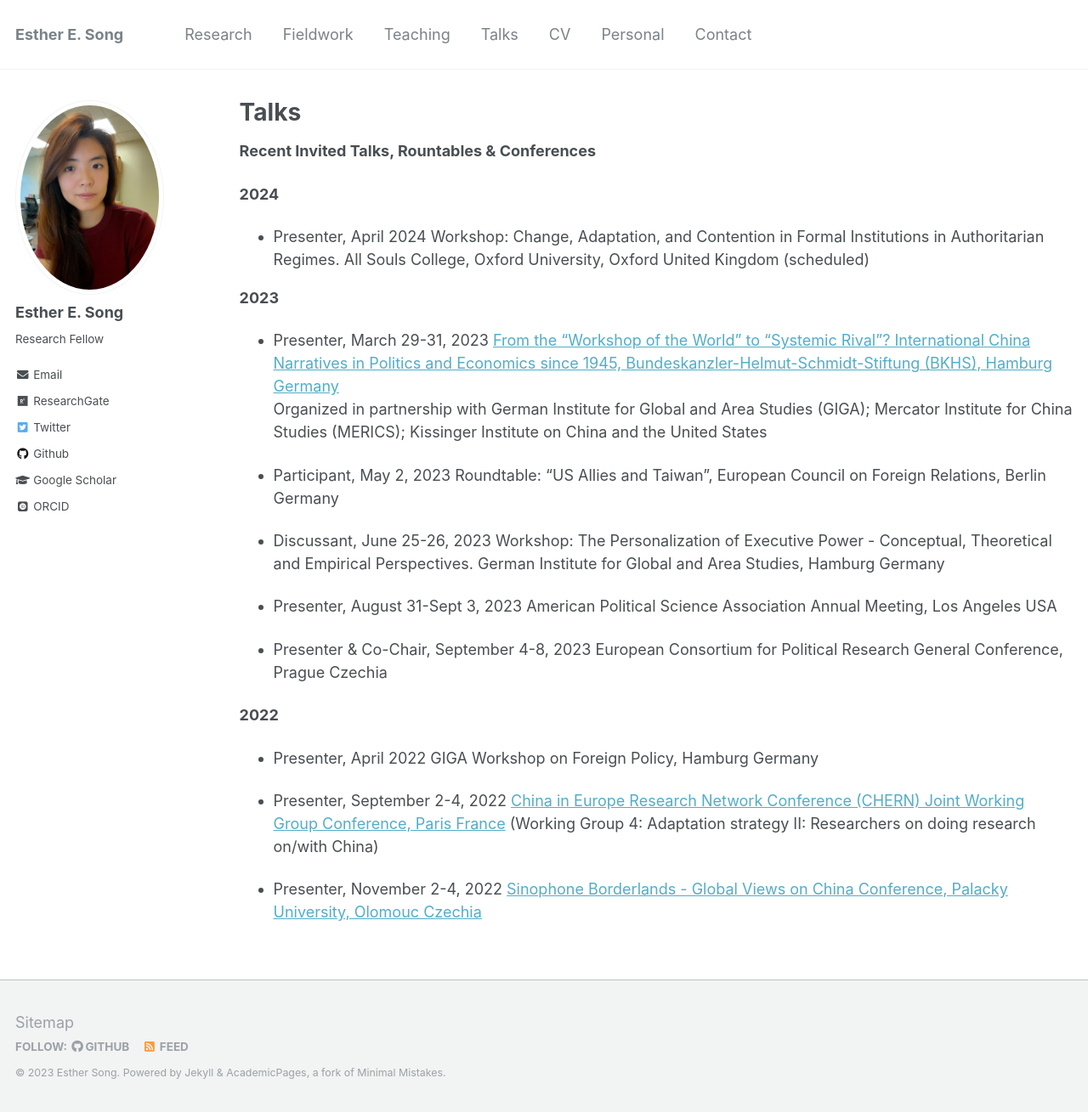
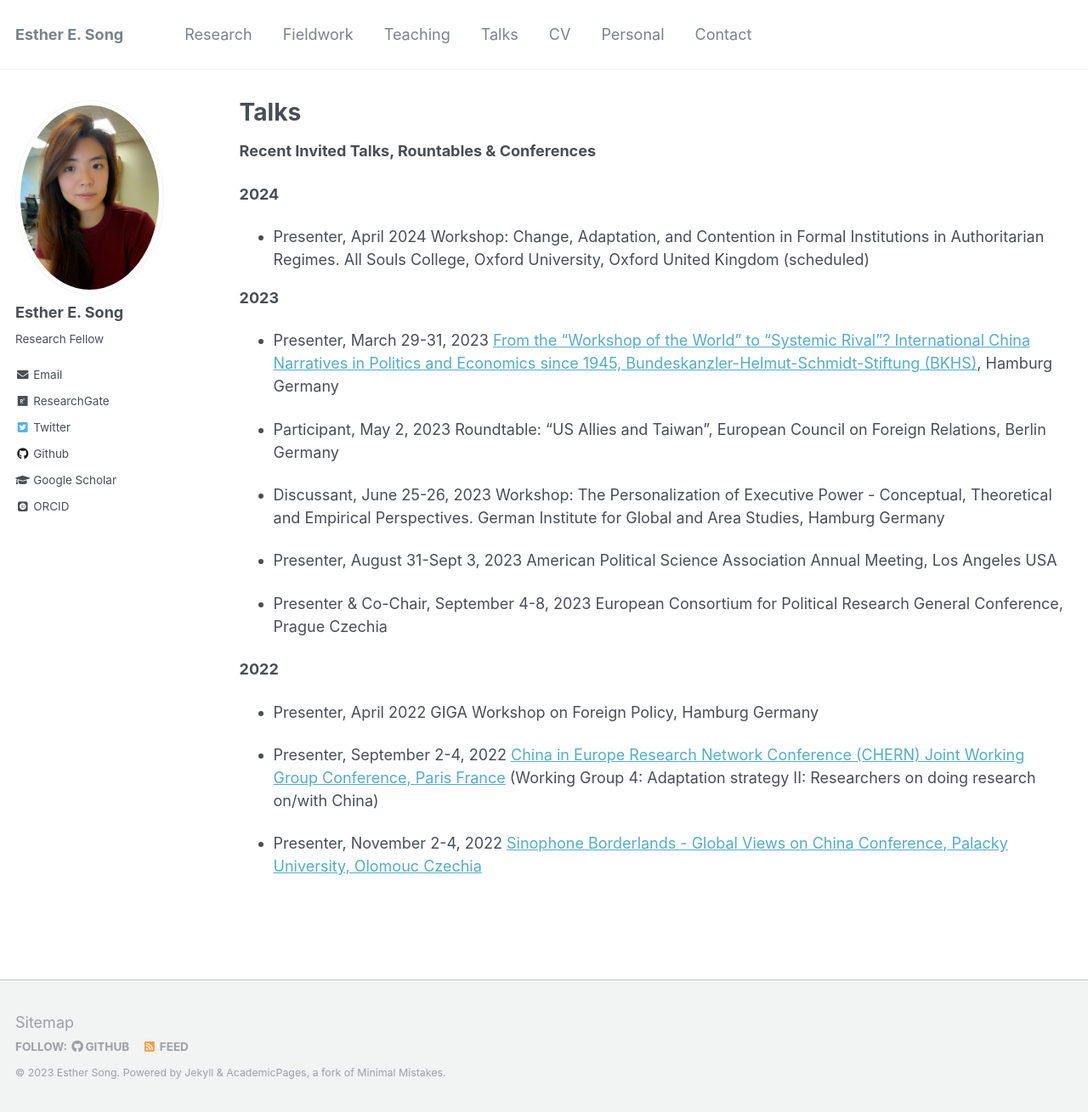
Before and after one commit to ehsong/ehsong.github.io, a Jekyll site: the page built from _pages/talks.md, in a window 1280 px wide and 1309 px high. Shown: the whole window at 85% size. Built offline with Jekyll 4.4.1, drawn with Linux system fonts in a browser that asks for light colours; some web fonts are replaced.

Commit message:
Update talks.md

```diff
--- a/_pages/talks.md
+++ b/_pages/talks.md
@@ -15,8 +15,7 @@
 
 **2023**
 
-- Presenter, March 29-31, 2023 [From the “Workshop of the World” to “Systemic Rival”? International China Narratives in Politics and Economics since 1945, Bundeskanzler-Helmut-Schmidt-Stiftung (BKHS), Hamburg Germany](https://www.helmut-schmidt.de/en/)
-Organized in partnership with German Institute for Global and Area Studies (GIGA); Mercator Institute for China Studies (MERICS); Kissinger Institute on China and the United States
+- Presenter, March 29-31, 2023 [From the “Workshop of the World” to “Systemic Rival”? International China Narratives in Politics and Economics since 1945, Bundeskanzler-Helmut-Schmidt-Stiftung (BKHS)](https://www.helmut-schmidt.de/en/), Hamburg Germany
 
 - Participant, May 2, 2023 Roundtable: "US Allies and Taiwan", European Council on Foreign Relations, Berlin Germany
 
```
